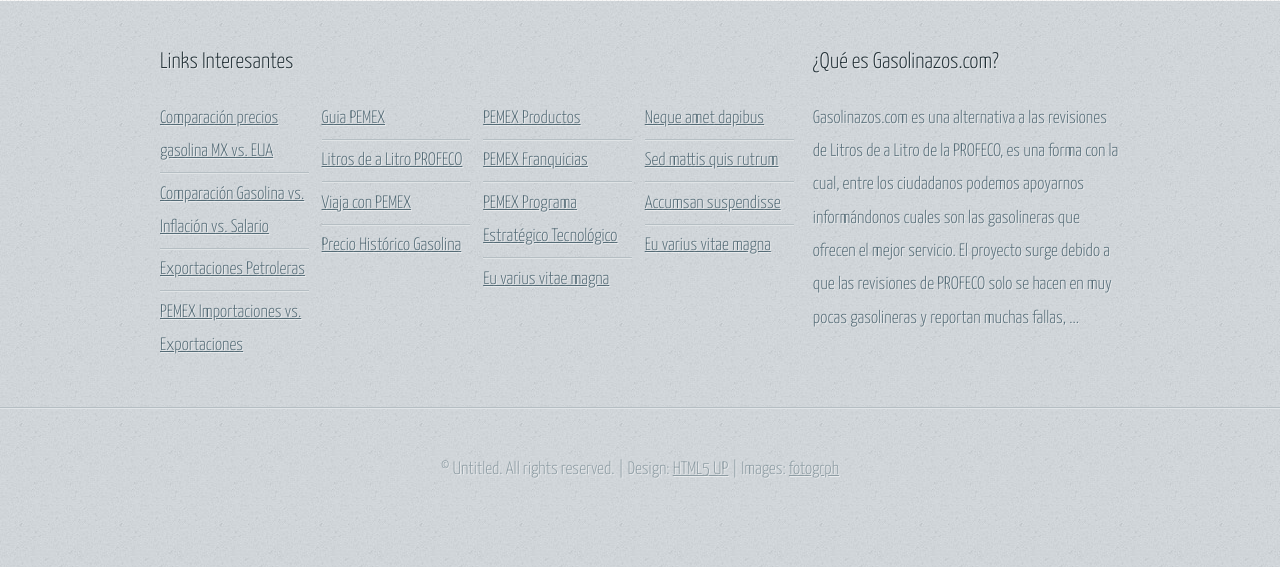
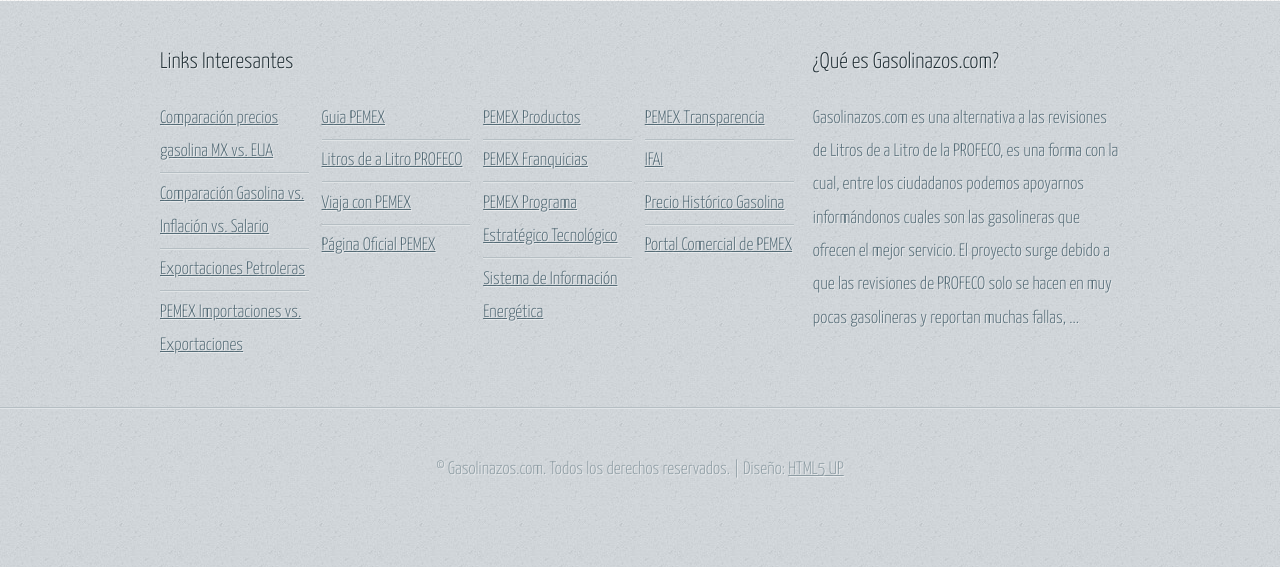
Before and after one commit to sigues/Gasolinazos, a CodeIgniter app: the page made by application/views/main.php in a window 1280 px wide. Shown: the part 475-1042 px from the top of the page. Run offline with CodeIgniter, Linux system fonts and the light colour scheme; some libraries are stand-ins or nearby versions.

Commit message:
Links footer

```diff
--- a/application/views/footer.php
+++ b/application/views/footer.php
@@ -21,23 +21,23 @@
 													<li><a href="http://guiapemex.pemex.com/Paginas/gasolinerias.aspx" target="_blank">Guia PEMEX</a></li>
 													<li><a href="http://webapps.profeco.gob.mx/verificacion/gasolina/home_11.asp" target="_blank">Litros de a Litro PROFECO</a></li>
 													<li><a href="http://viajaconpemex.pemex.com/viajapemex/" target="_blank">Viaja con PEMEX</a></li>
-													<li><a href="http://www.gasmart.com.mx/histo_gas.php?selec_mes1=<?=trim(date("m"),"0")?>&selec_year1=undefined" target="_blank">Precio Histórico Gasolina</a></li>
+													<li><a href="http://www.pemex.com/" target="_blank">Página Oficial PEMEX</a></li>
 												</ul>
 											</div>
 											<div class="3u">
 												<ul class="link-list last-child">
 													<li><a href="http://www.pemex.com/index.cfm?action=content&sectionID=4&catID=10015" target="_blank">PEMEX Productos</a></li>
-													<li><a href="http://www.ref.pemex.com/index.cfm?action=content&sectionid=11&catid=212">PEMEX Franquicias</a></li>
-													<li><a href="http://www.pemex.com/index.cfm?action=content&sectionID=1&catID=14662">PEMEX Programa Estratégico Tecnológico</a></li>
-													<li><a href="#">Eu varius vitae magna</a></li>
+													<li><a href="http://www.ref.pemex.com/index.cfm?action=content&sectionid=11&catid=212" target="_blank">PEMEX Franquicias</a></li>
+													<li><a href="http://www.pemex.com/index.cfm?action=content&sectionID=1&catID=14662" target="_blank">PEMEX Programa Estratégico Tecnológico</a></li>
+													<li><a href="http://sie.energia.gob.mx/" target="_blank">Sistema de Información Energética</a></li>
 												</ul>
 											</div>
 											<div class="3u">
 												<ul class="link-list last-child">
-													<li><a href="#">Neque amet dapibus</a></li>
-													<li><a href="#">Sed mattis quis rutrum</a></li>
-													<li><a href="#">Accumsan suspendisse</a></li>
-													<li><a href="#">Eu varius vitae magna</a></li>
+													<li><a href="http://portaltransparencia.gob.mx/buscador/search/search.do?method=begin&searchBy=0&idDependenciaZoom=18572" target="_blank">PEMEX Transparencia</a></li>
+													<li><a href="http://inicio.ifai.org.mx/_catalogs/masterpage/ifai.aspx" target="_blank">IFAI</a></li>
+													<li><a href="http://www.gasmart.com.mx/histo_gas.php?selec_mes1=<?=trim(date("m"),"0")?>&selec_year1=undefined" target="_blank">Precio Histórico Gasolina</a></li>
+													<li><a href="https://www.comercialrefinacion.pemex.com/portal/" target="_blank">Portal Comercial de PEMEX</a></li>
 												</ul>
 											</div>
 										</div>
--- a/application/views/main.php
+++ b/application/views/main.php
@@ -132,7 +132,7 @@
 
 		<!-- Copyright -->
 			<div id="copyright">
-				&copy; Untitled. All rights reserved. | Design: <a href="http://html5up.net">HTML5 UP</a> | Images: <a href="http://fotogrph.com">fotogrph</a>
+				&copy; Gasolinazos.com. Todos los derechos reservados. | Diseño: <a href="http://html5up.net">HTML5 UP</a>
 			</div>
 
 	</body>
```
